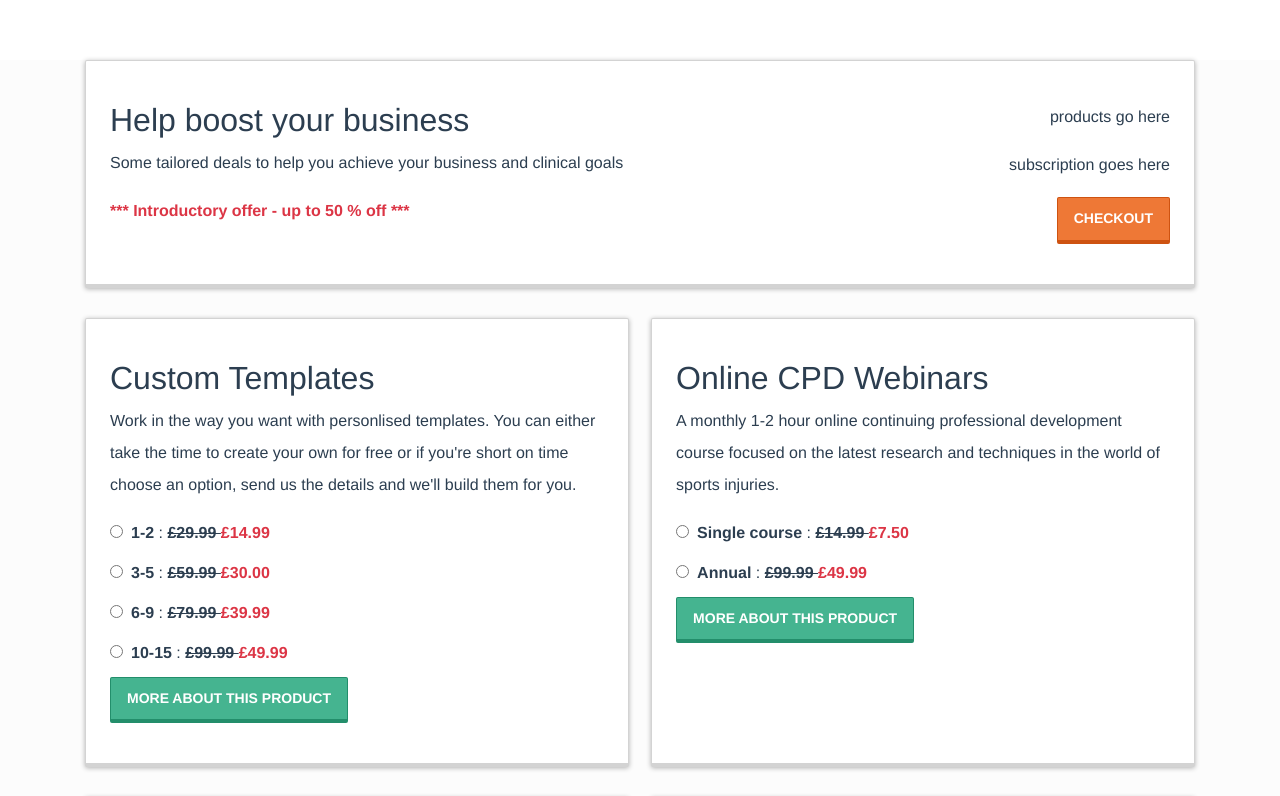
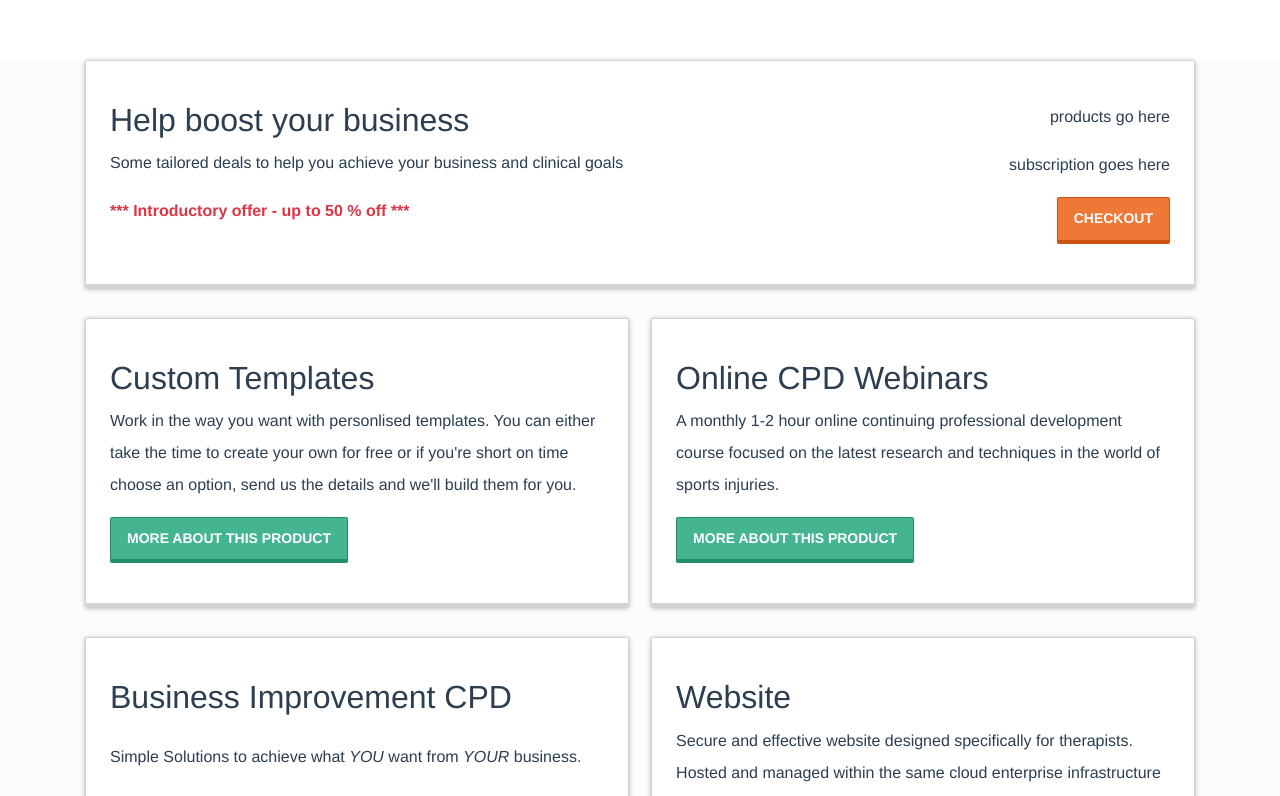
Before and after one commit to tjamesmac/vueFront, a Vue app: page / in a window 1280 px wide. Shown: the top 796 px of the page. Built offline with nearby package versions, Linux system fonts and the light colour scheme.

Commit message:
Add productItem

```diff
--- a/src/components/ProductItem.vue
+++ b/src/components/ProductItem.vue
@@ -2,25 +2,6 @@
   <div>
     <h2>{{ info.name }}</h2>
     <p v-html="info.description"></p>
-    <ul v-if="info.variants">
-      <li v-for="item in info.variants" :key="item.id">
-        <input
-          type="radio"
-          v-bind:id="item.name"
-          :name="'group' + info.name"
-          v-bind:value="item.name"
-        />
-        <label v-bind:for="'group' + info.name" class="pl-2">
-          <span class="font-weight-bold">{{ item.name }}</span> :
-          <span class="font-weight-bold" style="text-decoration: line-through;">
-            £{{ item.price / 100 }}
-          </span>
-          <span class="text-danger font-weight-bold">
-            £{{ (item.price / 2 / 100).toFixed(2) }}
-          </span>
-        </label>
-      </li>
-    </ul>
     <button
       class="btn btn-primary btn-green"
       aria-label="Find out more about this product"
@@ -41,18 +22,8 @@ export default {
 
 <!-- Add "scoped" attribute to limit CSS to this component only -->
 <style scoped lang="scss">
-h3 {
-  margin: 40px 0 0;
-}
 ul {
   list-style-type: none;
   padding: 0;
 }
-// li {
-//   display: inline-block;
-//   margin: 0 10px;
-// }
-a {
-  color: #42b983;
-}
 </style>
```
